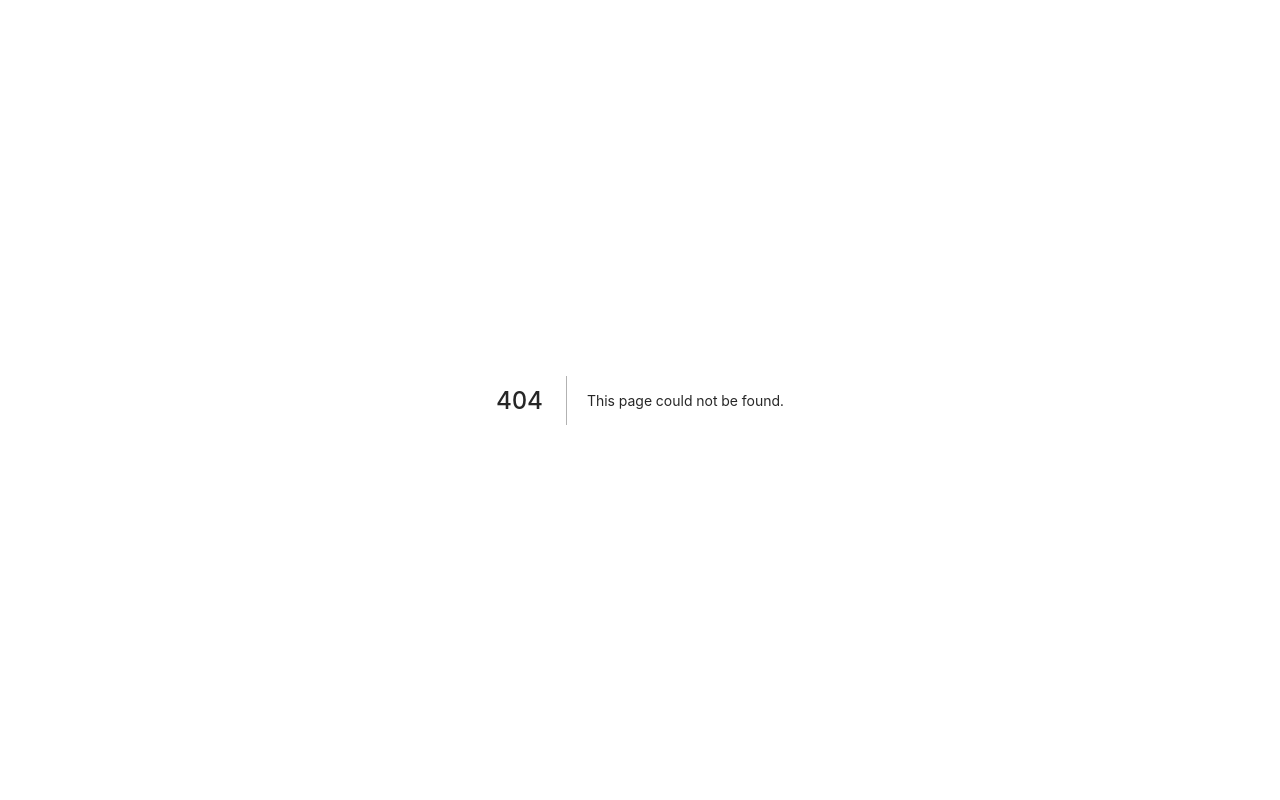
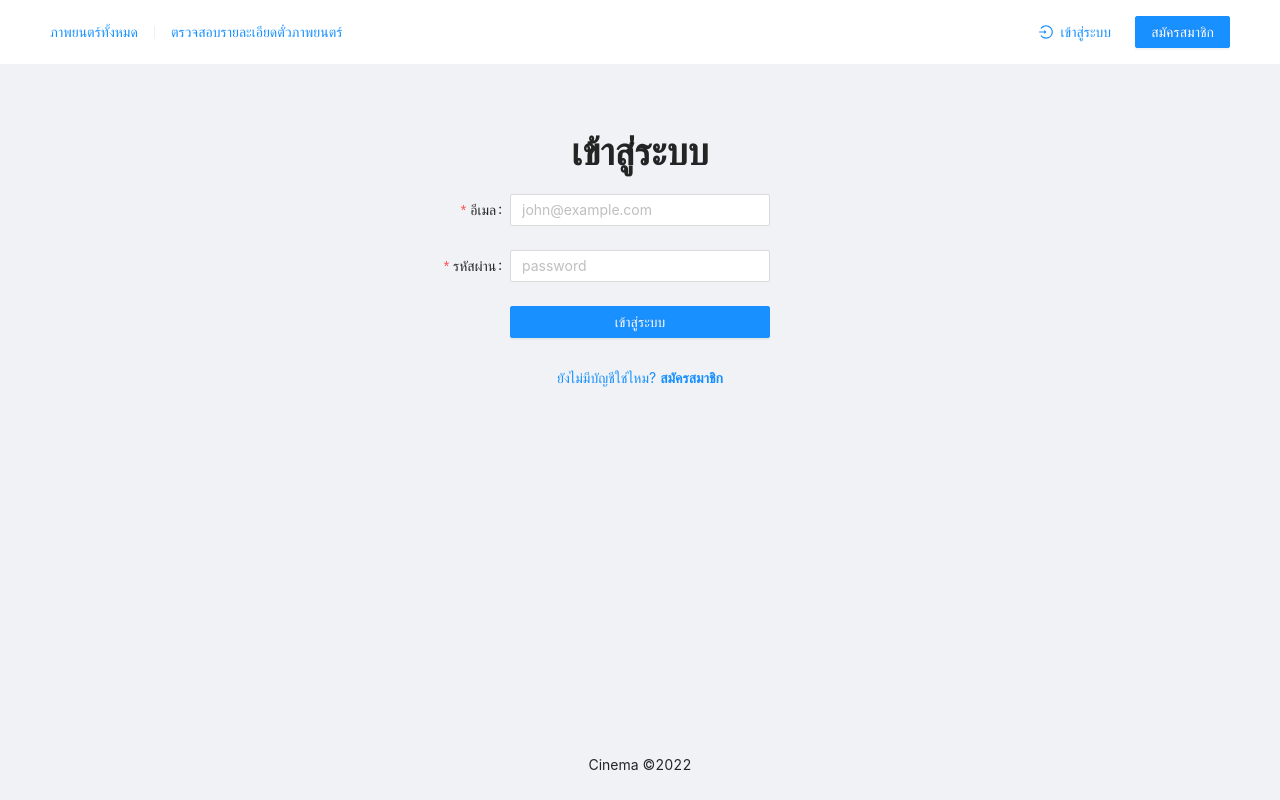
Before and after one commit to natTP/movie-ticket-frontend, a Next.js app: page /login in a window 1280 px wide. Before the commit this address had no page. Built offline with nearby package versions, Linux system fonts and the light colour scheme; a web font is replaced by a local one.

Commit message:
Complete login and register page

```diff
--- a/package.json
+++ b/package.json
@@ -9,6 +9,8 @@
     "lint": "next lint"
   },
   "dependencies": {
+    "@ant-design/colors": "^6.0.0",
+    "@ant-design/icons": "^4.7.0",
     "@apollo/client": "^3.6.8",
     "antd": "^4.21.3",
     "babel-plugin-styled-components": "^2.0.7",
--- a/pages/_app.js
+++ b/pages/_app.js
@@ -1,11 +1,14 @@
 import { ApolloProvider } from '@apollo/client'
 import client from '../src/configs/initApollo'
 import 'antd/dist/antd.css'
+import Layout from '../src/components/Layout'
 
 function MyApp({ Component, pageProps }) {
   return (
     <ApolloProvider client={client}>
-      <Component {...pageProps} />
+      <Layout>
+        <Component {...pageProps} />
+      </Layout>
     </ApolloProvider>
   )
 }
--- /dev/null
+++ b/pages/login.js
@@ -0,0 +1,30 @@
+import Head from 'next/head'
+import { Typography } from 'antd'
+import React from 'react'
+import UserForm from '../src/components/userForm'
+
+const { Title } = Typography
+
+const Register = () => {
+  const onFinish = (values) => {
+    console.log('success', values)
+  }
+
+  return (
+    <>
+      <Head
+        title='Cinema | เข้าสู่ระบบ'
+        name='login'
+        content='log in to your account'
+      />
+
+      <Title level={1} style={{ textAlign: 'center' }}>
+        เข้าสู่ระบบ
+      </Title>
+
+      <UserForm register={false} onFinish={onFinish} />
+    </>
+  )
+}
+
+export default Register
--- /dev/null
+++ b/src/components/Layout.js
@@ -0,0 +1,26 @@
+import React from 'react'
+import { Layout } from 'antd'
+import styled from 'styled-components'
+import Navbar from './Navbar'
+
+const { Content, Footer } = Layout
+
+const StyledContent = styled(Content)`
+  margin: auto;
+  padding: 4rem 2rem 0rem 2rem;
+  height: 100%;
+  width: 100%;
+  max-width: 720px;
+`
+
+const MyLayout = ({ children }) => {
+  return (
+    <Layout style={{ height: '100vh' }}>
+      <Navbar />
+      <StyledContent>{children}</StyledContent>
+      <Footer style={{ textAlign: 'center' }}>Cinema ©2022</Footer>
+    </Layout>
+  )
+}
+
+export default MyLayout
--- /dev/null
+++ b/src/components/Navbar.js
@@ -0,0 +1,73 @@
+import React, { useState } from 'react'
+import Link from 'next/link'
+import { LoginOutlined, MenuOutlined } from '@ant-design/icons'
+import { Button, Layout, Divider, Space } from 'antd'
+import styled from 'styled-components'
+
+const { Header } = Layout
+
+// TODO : Responsive navbar is behaving weird because of Space ?
+
+const MenuToggle = styled(Button)`
+  display: none;
+  @media (max-width: 768px) {
+    display: inline;
+  } ;
+`
+
+const Menu = styled(({ isOpen, children, ...props }) => (
+  <Space {...props} direction={isOpen ? 'vertical' : 'horizontal'}>
+    {children}
+  </Space>
+))`
+  @media (max-width: 768px) {
+    width: 100%;
+    max-height: ${({ isOpen }) => (isOpen ? '100vh' : '0px')};
+  }
+`
+
+const StyledNavbar = styled(Header)`
+  display: flex;
+  flex-direction: row;
+  justify-content: space-between;
+  align-items: baseline;
+
+  position: sticky;
+  top: 0;
+
+  background-color: #fff;
+
+  @media (max-width: 768px) {
+    align-items: center;
+  }
+`
+
+const Navbar = () => {
+  const [isOpen, setIsOpen] = useState(false)
+
+  return (
+    <StyledNavbar>
+      <MenuToggle type='default' onClick={() => setIsOpen(!isOpen)}>
+        <MenuOutlined />
+      </MenuToggle>
+
+      <Menu split={<Divider type='vertical' />} isOpen={isOpen}>
+        <Link href='/'>ภาพยนตร์ทั้งหมด</Link>
+        <Link href='/check'>ตรวจสอบรายละเอียดตั๋วภาพยนตร์</Link>
+      </Menu>
+
+      <Space>
+        <Link href='/login'>
+          <Button type='link' icon={<LoginOutlined />}>
+            เข้าสู่ระบบ
+          </Button>
+        </Link>
+        <Link href='/register'>
+          <Button type='primary'>สมัครสมาชิก</Button>
+        </Link>
+      </Space>
+    </StyledNavbar>
+  )
+}
+
+export default Navbar
--- /dev/null
+++ b/src/components/UserForm.js
@@ -0,0 +1,64 @@
+import React from 'react'
+import { Button, Form, Input } from 'antd'
+import Link from 'next/link'
+
+const UserForm = ({ register, onFinish }) => {
+  return (
+    <Form
+      name='register'
+      labelCol={{ span: 7 }}
+      wrapperCol={{ span: 10 }}
+      style={{ margin: '1rem' }}
+      onFinish={onFinish}
+    >
+      <Form.Item
+        label='อีเมล'
+        name='email'
+        rules={[
+          {
+            required: true,
+            type: 'email',
+            message: 'กรุณากรอกอีเมลให้ถูกต้อง',
+          },
+        ]}
+      >
+        <Input placeholder='john@example.com' />
+      </Form.Item>
+      <Form.Item
+        label='รหัสผ่าน'
+        name='password'
+        rules={[
+          {
+            required: true,
+            min: 8,
+            message: 'รหัสผ่านต้องมีความยาวอย่างน้อย 8 ตัวอักษร',
+          },
+        ]}
+      >
+        <Input placeholder='password' type='password' />
+      </Form.Item>
+      <Form.Item wrapperCol={{ sm: { offset: 7, span: 10 } }}>
+        <Button type='primary' block htmlType='submit'>
+          {register ? 'สมัครสมาชิก' : 'เข้าสู่ระบบ'}
+        </Button>
+      </Form.Item>
+      <Form.Item wrapperCol={{ sm: { offset: 7, span: 10 } }}>
+        <Link href={register ? '/login' : '/register'}>
+          <Button type='link' block htmlType='button'>
+            {register ? (
+              <>
+                มีบัญชีแล้วใช่ไหม? <b> เข้าสู่ระบบ</b>
+              </>
+            ) : (
+              <>
+                ยังไม่มีบัญชีใช่ไหม? <b> สมัครสมาชิก</b>
+              </>
+            )}
+          </Button>
+        </Link>
+      </Form.Item>
+    </Form>
+  )
+}
+
+export default UserForm
```
Also changed, not shown: pages/index.js (+5 -8 lines), pages/register.js (added, +30 -0 lines), src/components/Head.js (added, +14 -0 lines).
